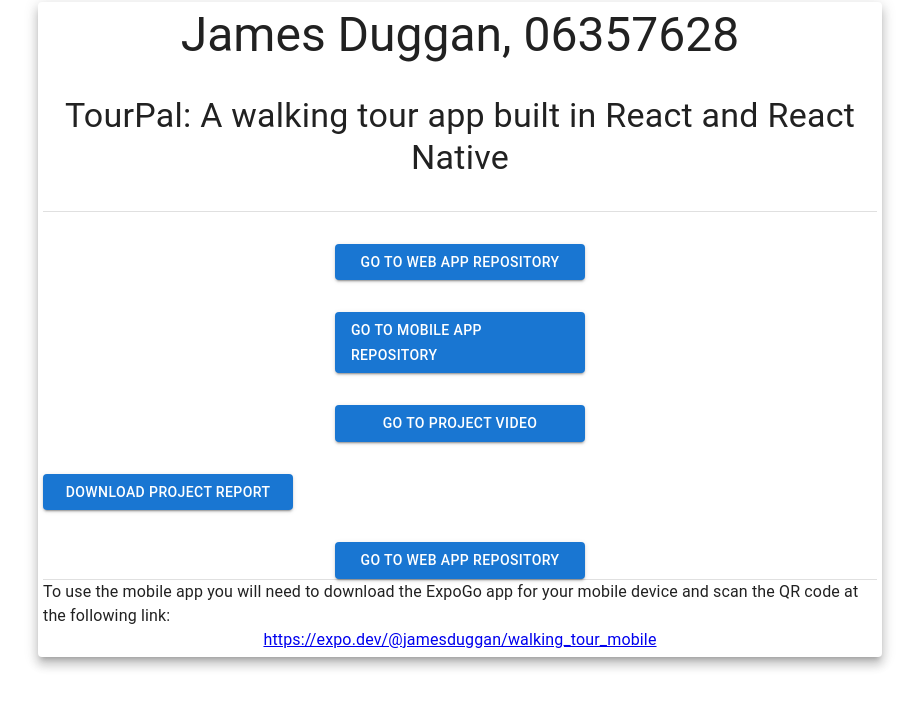
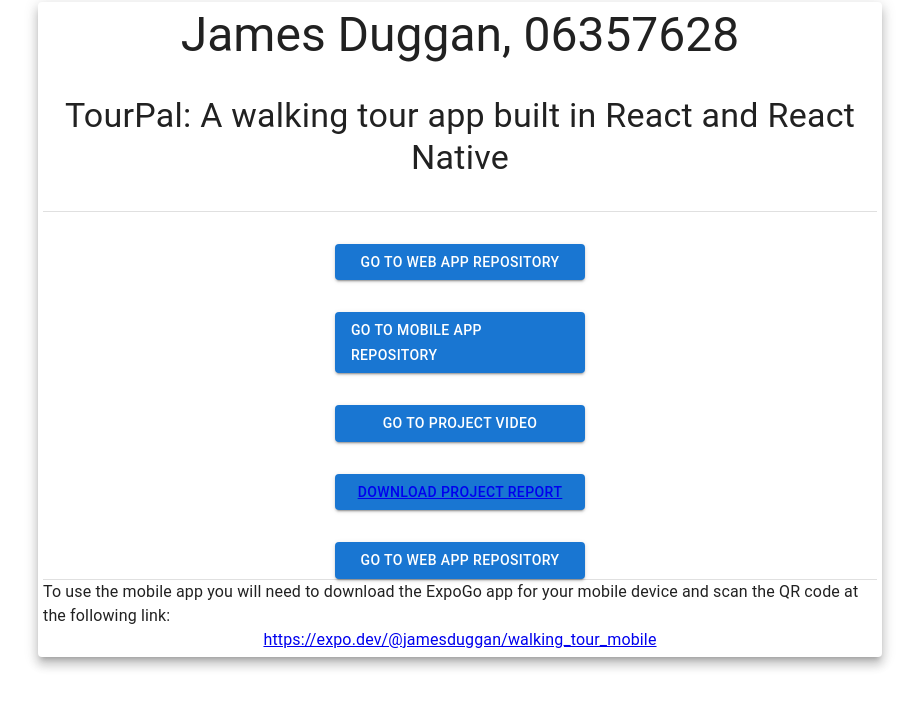
Before and after one commit to dugganj780/project_landing_page, a React (Create React App) app: page / in a window 1280 px wide. Shown: the top 708 px of the page, without its empty margins (180-1099 px from the left). Built offline with nearby package versions, Linux system fonts and the light colour scheme.

Commit message:
File names updated

```diff
--- a/src/App.js
+++ b/src/App.js
@@ -63,11 +63,11 @@
             <Button variant="contained" className={classes.button}>
               Go to Project Video
             </Button>
-            <a href="../public/Duggan, James_06357628_Handbook.docx" download>
-              <Button variant="contained" className={classes.button}>
+            <Button variant="contained" className={classes.button}>
+              <a href="../public/Duggan_James_06357628_Handbook.docx" download>
                 Download Project Report
-              </Button>
-            </a>
+              </a>
+            </Button>
             <Button variant="contained" className={classes.button}>
               Go to Web App Repository
             </Button>
```
